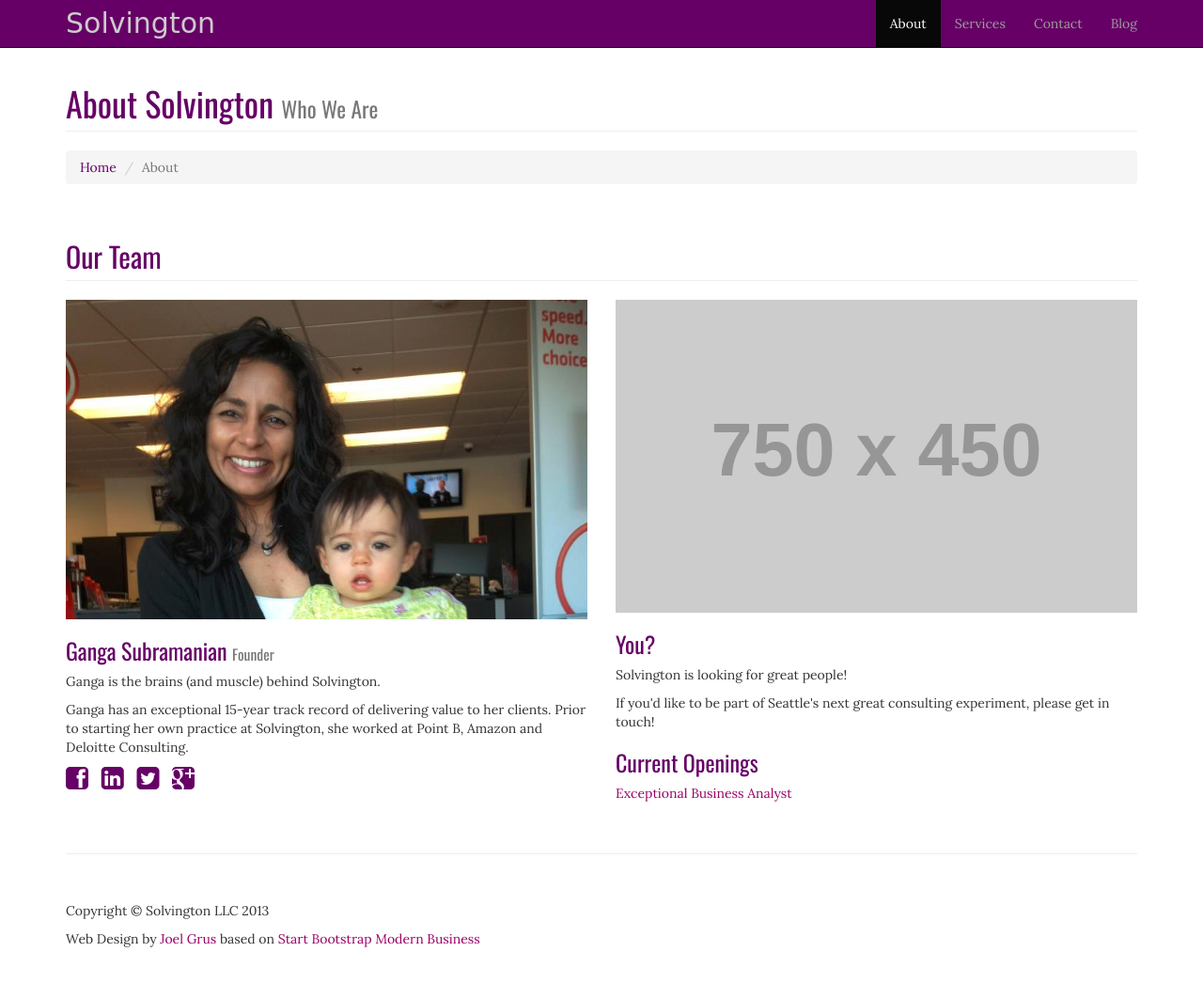
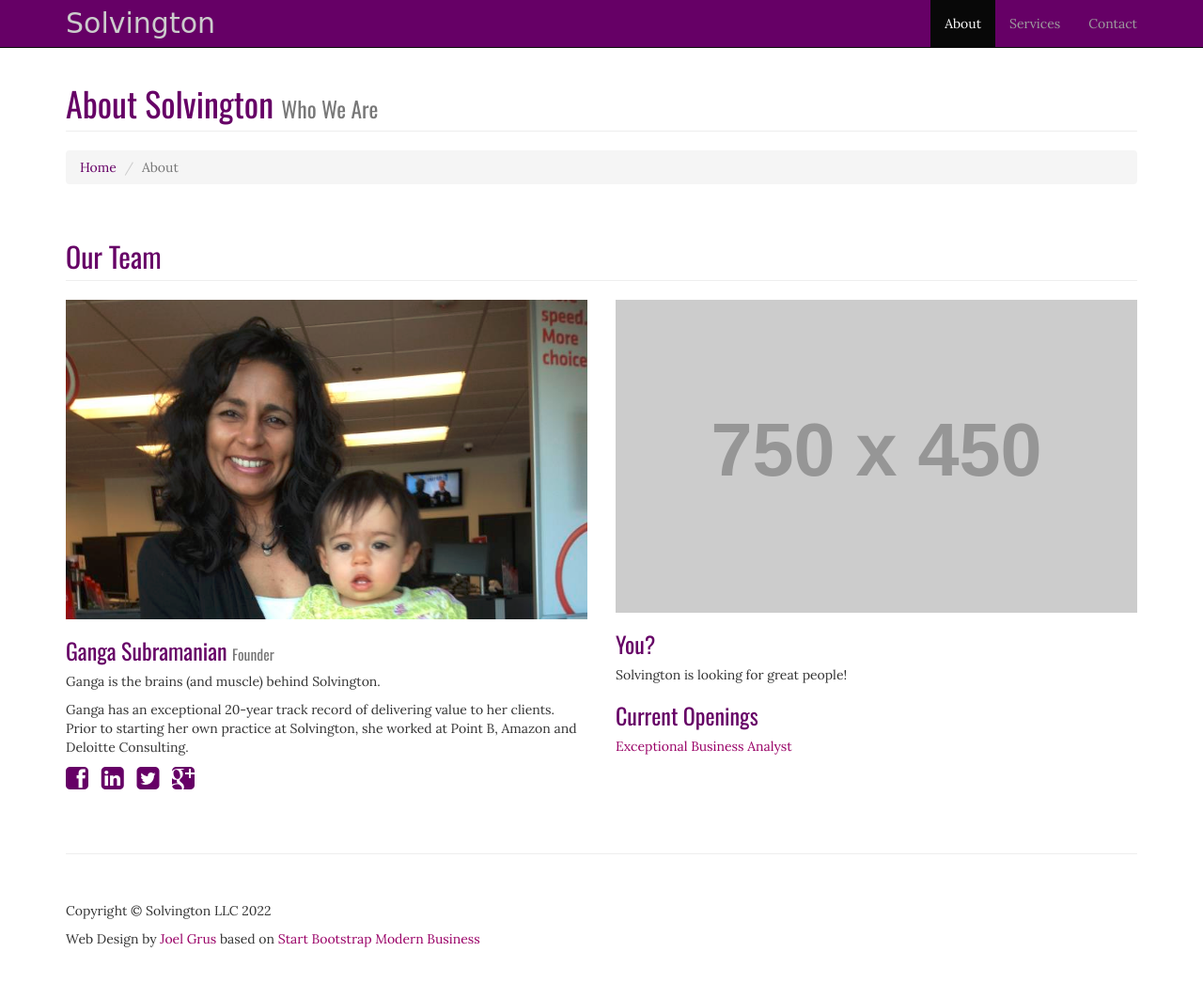
Before and after one commit to joelgrus/solvington, a plain HTML site: page about.html in a window 1280 px wide. Shown: the whole page at 94% size. Drawn offline with nearby package versions, Linux system fonts and the light colour scheme; placeholder pictures from the web are drawn by us; a web font is replaced by a local one.

Commit message:
update website

```diff
--- a/about.html
+++ b/about.html
@@ -48,7 +48,6 @@
             <li class="active"><a href="about.html">About</a></li>
             <li><a href="services.html">Services</a></li>
             <li><a href="contact.html">Contact</a></li>
-						<li><a href="http://solvington.wordpress.com">Blog</a></li>
           </ul>
         </div><!-- /.navbar-collapse -->
       </div><!-- /.container -->
@@ -92,7 +91,7 @@
         	<img class="img-responsive" src="images/gangamadeline.png">
             <h3>Ganga Subramanian <small>Founder</small></h3>
             <p>Ganga is the brains (and muscle) behind Solvington.</p>
-						<p>Ganga has an exceptional 15-year track record of delivering value to her clients. Prior to starting her own practice at Solvington, she worked at Point B, Amazon and Deloitte Consulting.</p>
+						<p>Ganga has an exceptional 20-year track record of delivering value to her clients. Prior to starting her own practice at Solvington, she worked at Point B, Amazon and Deloitte Consulting.</p>
             <ul class="list-unstyled list-inline list-social-icons">
               <li class="tooltip-social facebook-link"><a href="https://www.facebook.com/ganga.subramanian" data-toggle="tooltip" data-placement="top" title="Facebook"><i class="fa fa-facebook-square fa-2x"></i></a></li>
               <li class="tooltip-social linkedin-link"><a href= "www.linkedin.com/pub/ganga-subramanian/2/425/886/" data-toggle="tooltip" data-placement="top" title="LinkedIn"><i class="fa fa-linkedin-square fa-2x"></i></a></li>
@@ -105,8 +104,6 @@
         	<img class="img-responsive" src="http://placehold.it/750x450&text=You%3F">
             <h3>You?</h3>
             <p>Solvington is looking for great people!</p>
-
-						<p>If you'd like to be part of Seattle's next great consulting experiment, please get in touch!</p>
 
 						<h3>Current Openings</h3>
 						<p><a href="businessanalyst.html">Exceptional Business Analyst</a></p>
@@ -158,7 +155,7 @@
       <footer>
         <div class="row">
           <div class="col-lg-12">
-            <p>Copyright &copy; Solvington LLC 2013</p>
+            <p>Copyright &copy; Solvington LLC 2022</p>
 						<p>Web Design by <a href="http://joelgrus.com">Joel Grus</a> based on <a href = "http://startbootstrap.com/modern-business">Start Bootstrap Modern Business</a></p>
           </div>
         </div>
```
Also changed, not shown: 404.html (+1 -2 lines), businessanalyst.html (+1 -2 lines), contact.html (+1 -6 lines), index.html (+2 -3 lines), services.html (+1 -2 lines).
